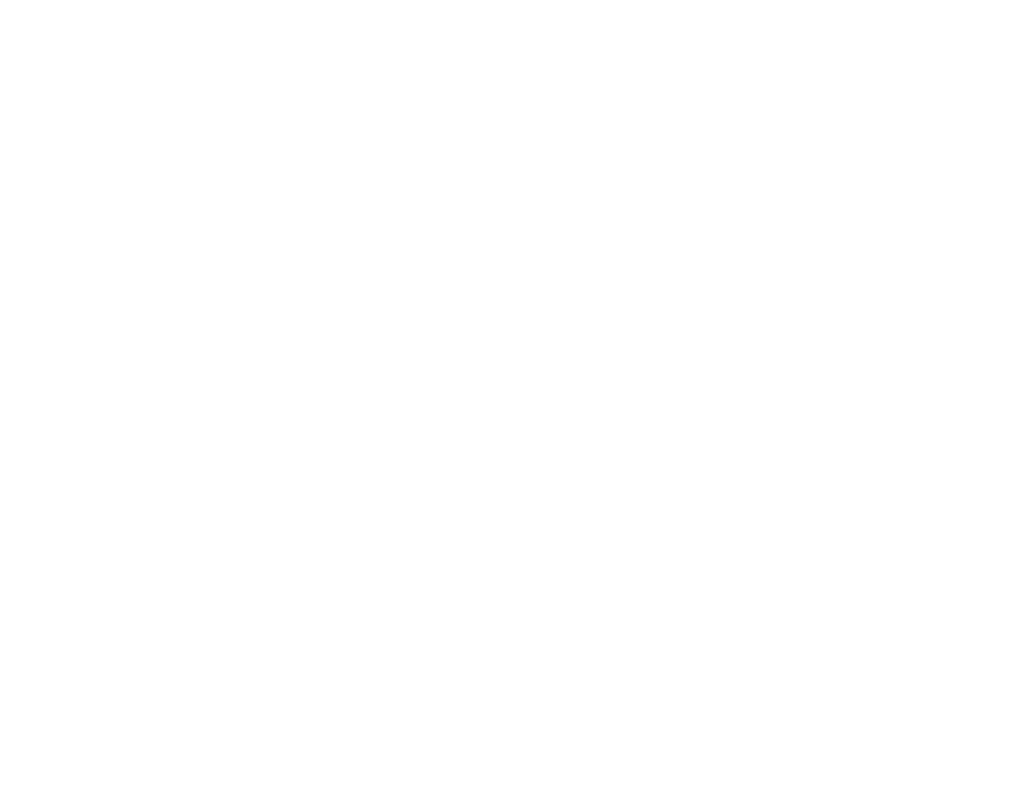
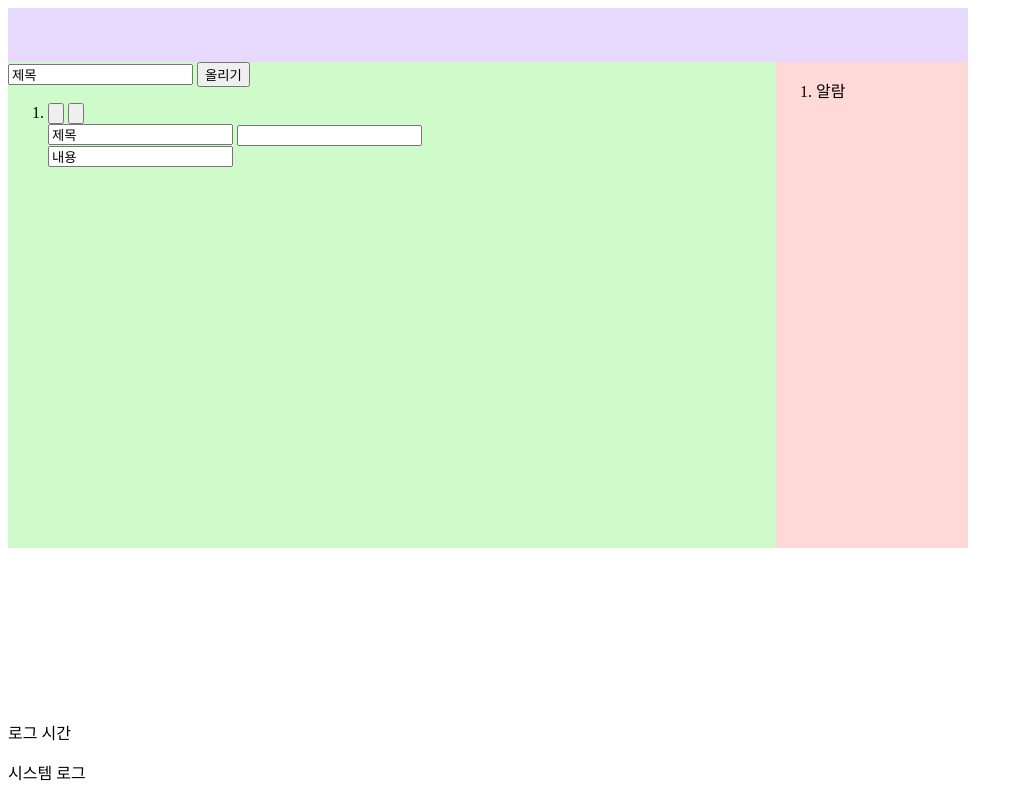
Before and after one commit to KueNiYam/TODO-List, a Flask app: page / in a window 1280 px wide. Before the commit the part shown is empty. Shown: the whole page, without its empty margins (0-1023 px from the left). Run offline with Flask 2, Linux system fonts and the light colour scheme.

Commit message:
Update Webpage's HTML, CSS
어제 커밋 깜빡하고 잠들었나보다

```diff
--- a/static/index.css
+++ b/static/index.css
@@ -0,0 +1,29 @@
+#box {
+	width: 960px;
+	height: 540px;
+}
+
+#system {
+	width: 100%;
+	height: 10%;
+	background-color: #E8D9FF;
+}
+
+	#system_foot {
+		position: absolute;
+		bottom: 0px;
+	}
+
+#main {
+	width: 80%;
+	height: 90%;
+	background-color: #CEFBC9;
+	float: left;
+}
+
+#alarm {
+	width: 20%;
+	height: 90%;
+	background-color: #FFD8D8;
+	float: left;
+}
--- a/templates/index.html
+++ b/templates/index.html
@@ -4,11 +4,48 @@
 <head>
 	<meta charset="utf-8" />
 	<script src="//code.jquery.com/jquery-3.3.1.min.js"></script>
-	<link rel="stylesheet" type="text/css" href="./static/index.css" />
-	<script type="text/javascript" src="./static/index.js" charset="utf-8"></script>
+	<link rel="stylesheet" type="text/css" href="../static/index.css" />
+	<script type="text/javascript" src="../static/index.js" charset="utf-8"></script>
 	<title>TODO-List</title>
 </head>
 <body>
-
+	<div id="box">
+		<div id="system">
+			<div id="system_foot">
+				<p id="log_time">로그 시간</p>
+				<p id="log">시스템 로그</p>
+			</div>
+		</div>
+		<div id="main">
+			<div id="main_top">
+				<input type="text" id="post_title" value="제목">
+				<input type="submit" id="post" value="올리기">
+			</div>
+			<div id="main_todo">
+				<ol id="todo_list">
+					<li class="todo_item">
+						<div>
+							<div>
+								<input type="button" name="up">
+								<input type="button" name="down">
+							</div>
+							<input type="text" name="title" value="제목">
+							<input type="text" name="datetime">
+						</div>
+						<div>
+							<input type="text" name="content" value="내용">
+						</div>
+					</li>
+				</ol>
+			</div>
+		</div>
+		<div id="alarm">
+			<ol = "alarm_list">
+				<li class="alarm_item">
+					<p class="alarm_title">알람</p>
+				</li>
+			</ol>
+		</div>
+	</div>
 </body>
 </html>
```
